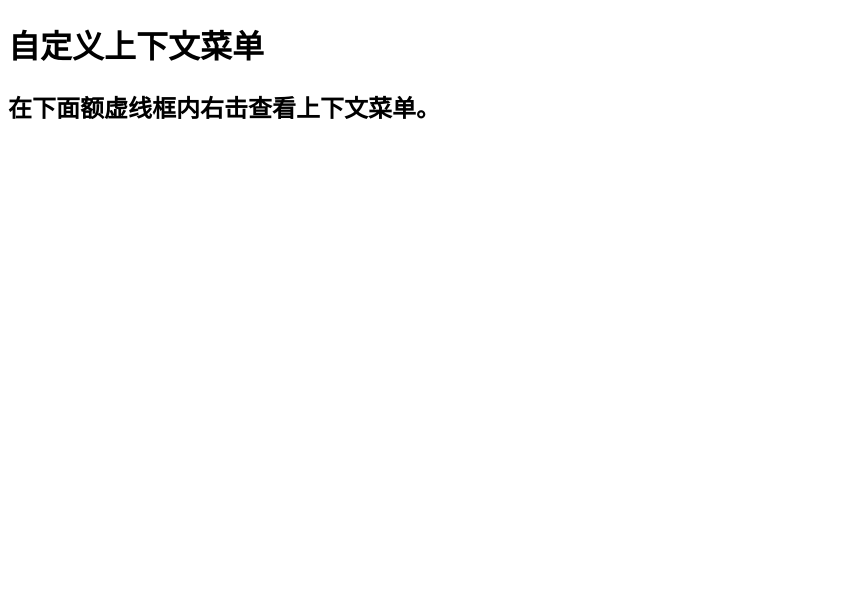
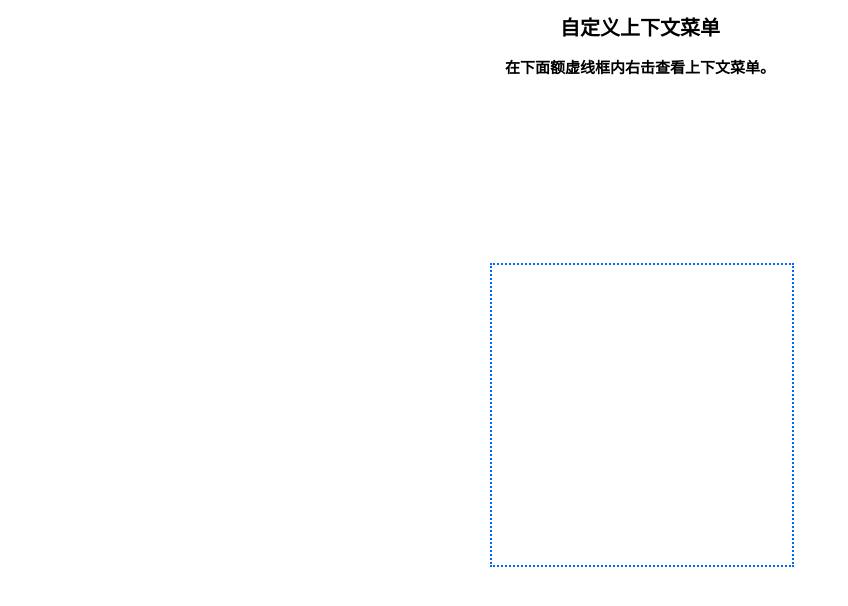
Before and after one commit to danglisheng/context-menu, a plain HTML site: page index.html in a window 1280 px wide. Shown: the whole page, without its empty margins (0-848 px from the left). Drawn offline with Linux system fonts and the light colour scheme.

Commit message:
Create main.js file

```diff
--- /dev/null
+++ b/css/main.css
@@ -0,0 +1,22 @@
+html {
+  font-size: 62.5%;
+  line-height: 1.5;
+}
+body {
+  font-size:100%;
+  margin:0;
+  position:relative;
+}
+header {
+  margin:0;
+  text-align:center;
+}
+.contextmenu {
+  width:300px;
+  height:300px;
+  border:2px dotted #0066ff;
+  position:absolute;
+  top:calc(50vh - 150px);
+  left:calc(50vw - 150px);
+
+}
--- a/index.html
+++ b/index.html
@@ -3,8 +3,11 @@
 <head>
   <meta charset="UTF-8">
   <title>context menu</title>
+  <link rel="stylesheet" href="css/main.css">
+  <script src="js/main.js"></script>
 </head>
 <body>
+
   <header>
     <h1>自定义上下文菜单</h1>
     <h2>在下面额虚线框内右击查看上下文菜单。</h2>
```
Also changed, not shown: js/main.js (added).
